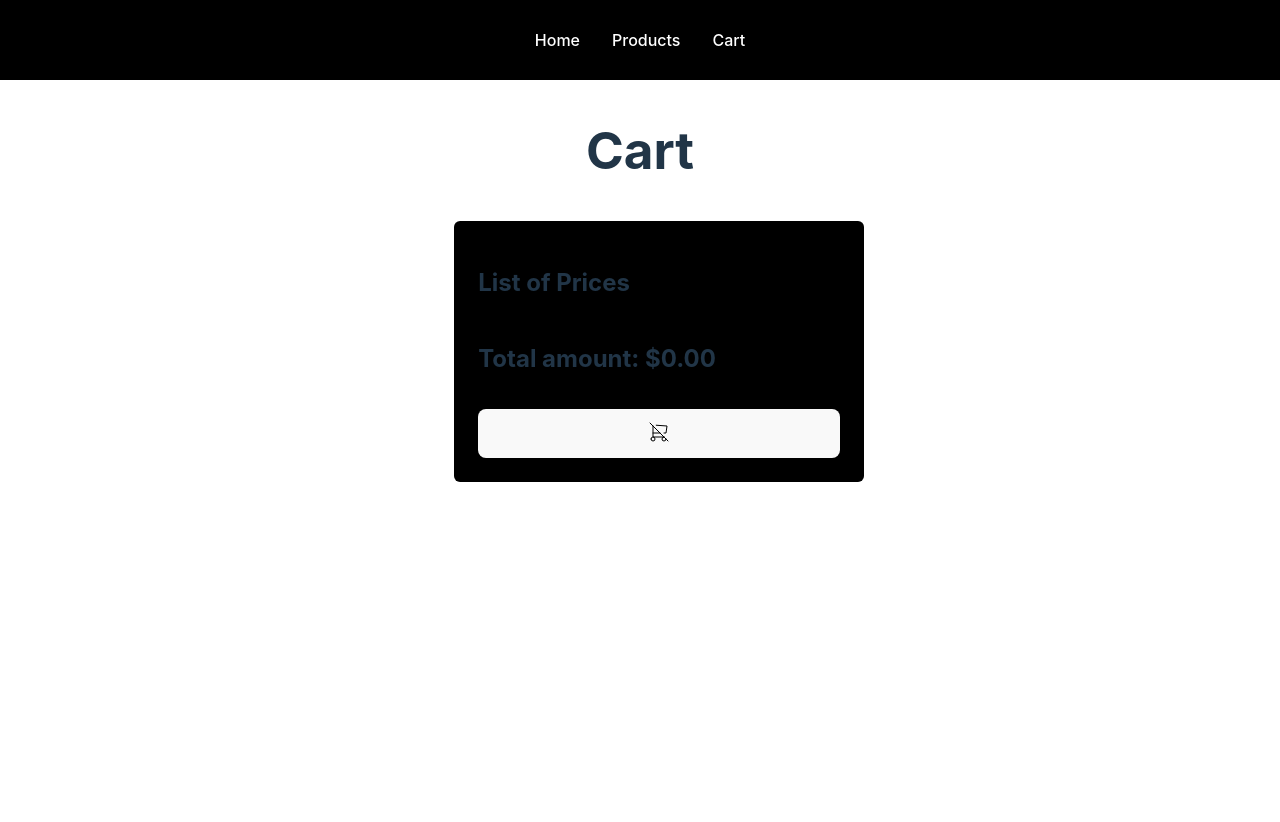
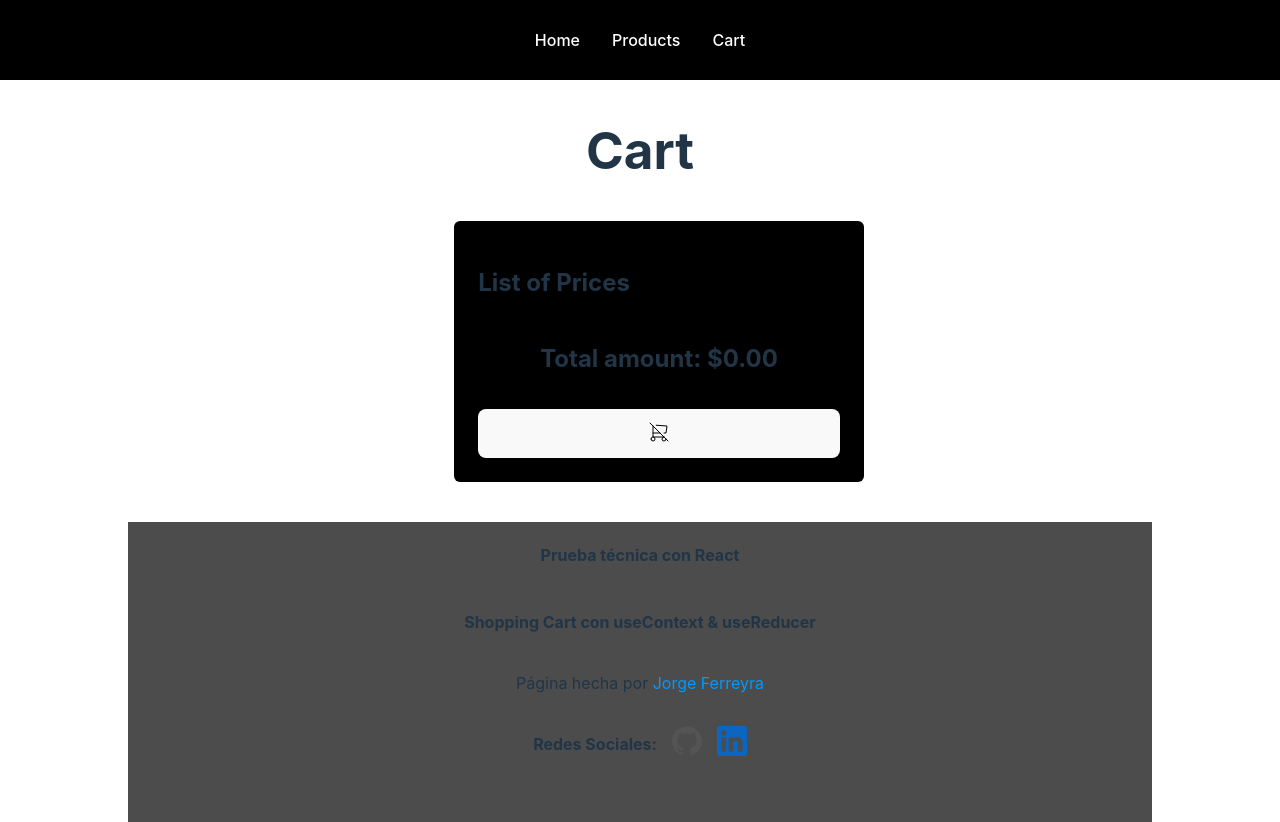
Before and after one commit to jorge-ferreyra/shopping-cart, a React (Vite) app: page /cart in a window 1280 px wide. Before the commit the page ends 800 px from the top, so only its background shows below. Built offline with nearby package versions, Linux system fonts and the light colour scheme.

Commit message:
Shapping CartPage

```diff
--- a/src/components/CartPage/CartPage.css
+++ b/src/components/CartPage/CartPage.css
@@ -152,3 +152,7 @@
   border-radius: 6px;
   text-align: center;
 }
+
+.total-prices {
+  text-align: center;
+}
--- a/src/components/CartPage/CartPage.jsx
+++ b/src/components/CartPage/CartPage.jsx
@@ -1,6 +1,7 @@
 import './CartPage.css'
 import { CartProvider } from "../../context/cart.jsx"
 import { TopMenu } from "../TopMenu/TopMenu.jsx"
+import { Footer } from '../Footer/Footer.jsx'
 import { useCart } from '../../hooks/useCart.jsx'
 import { ClearCartIcon, RemoveFromCartIcon } from '../Icons/Icons.jsx'
 import { Link } from 'react-router-dom'
@@ -67,6 +68,7 @@ export function CartPage () {
           </div>
         </div>
       </section>
+      <Footer />
     </CartProvider>
 
   )
```
